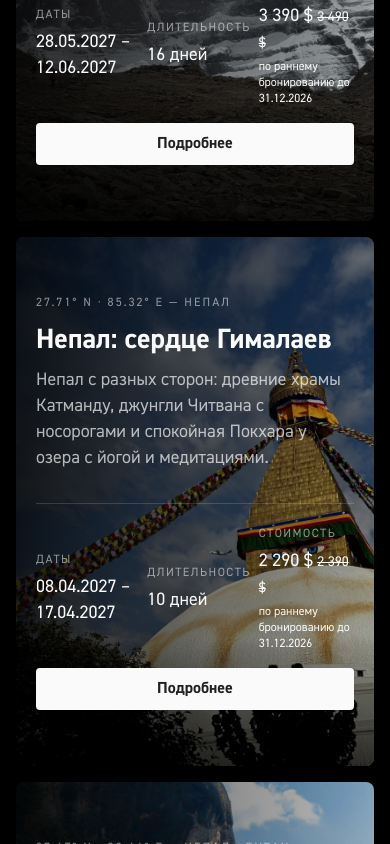
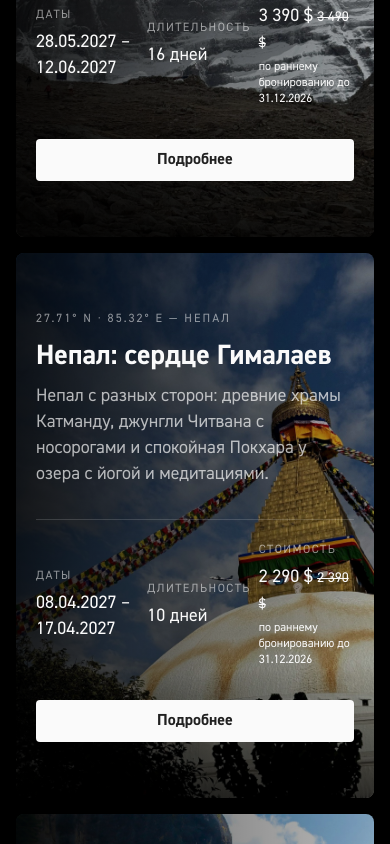
Before and after one commit to fifulina-uxui/wild-soul-routes, a React (Vite) app: page /tours in a window 390 px wide. Shown: the part 840-1684 px from the top of the page. Built offline with nearby package versions, Linux system fonts and the light colour scheme.

Commit message:
Tours catalog: button below meta on mobile, inline on desktop

```diff
--- a/src/pages/ToursPage.tsx
+++ b/src/pages/ToursPage.tsx
@@ -141,7 +141,7 @@ export default function ToursPage() {
                         {t.tours.meta.priceEarly}
                       </p>
                     </div>
-                    <div className="col-span-3 flex lg:col-span-1 lg:justify-end">
+                    <div className="col-span-3 mt-4 flex lg:col-span-1 lg:mt-0 lg:justify-end">
                       <Link
                         to={`/tours/${tour.id}`}
                         className="inline-flex min-h-[42px] w-full items-center justify-center rounded-[4px] bg-[#fafafa] px-8 py-2 text-[16px] font-bold leading-[26px] text-[rgb(0_0_0/87%)] transition-colors duration-200 hover:bg-[#e6e6e6] active:bg-[#d6d6d6] sm:w-auto"
```
